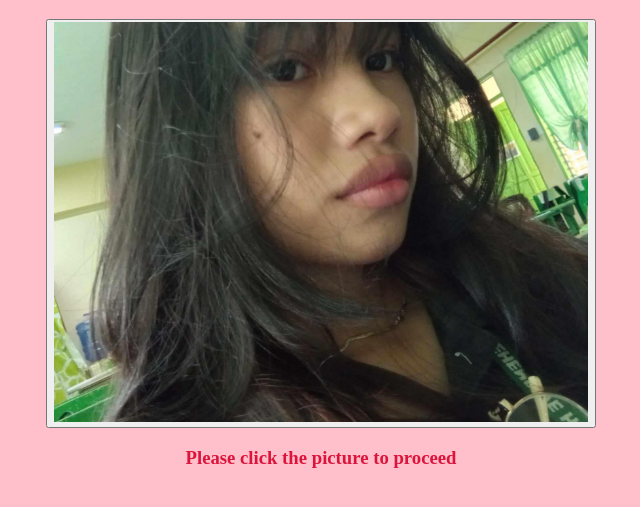
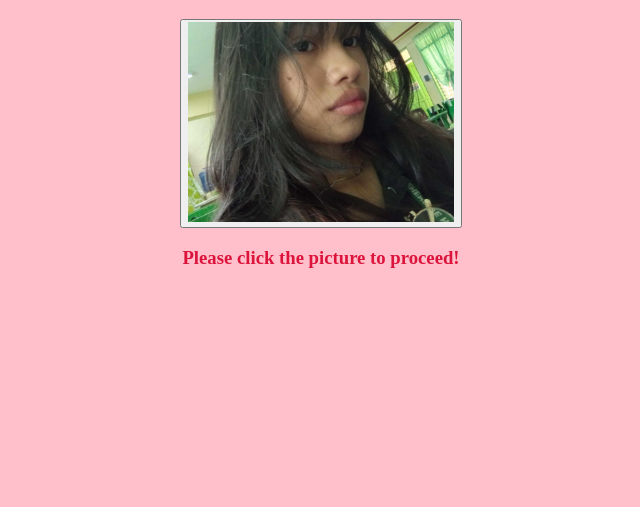
Before and after one commit to NovelCorral20/valen.github.io, a plain HTML site: page index.html in a window 1280 px wide. Shown: the part 61-568 px from the top of the page, without its empty margins (319-959 px from the left). Drawn offline with Linux system fonts and the light colour scheme.

Commit message:
Update index.html

```diff
--- a/index.html
+++ b/index.html
@@ -16,11 +16,10 @@ text-align: center;
     <h1 style="color: crimson;" >Welcome My Love</h1>
     <a href="Q&A.html">
     <button >
-    <img src="baby.jpg" height="400">
-    </button>
-</a>
+    <img src="baby.jpg" height="200">
+    </button></a>
 <h3 style="color: crimson">
-    Please click the picture to proceed
+    Please click the picture to proceed!
 </h3>
 </div>
 </body>
```
